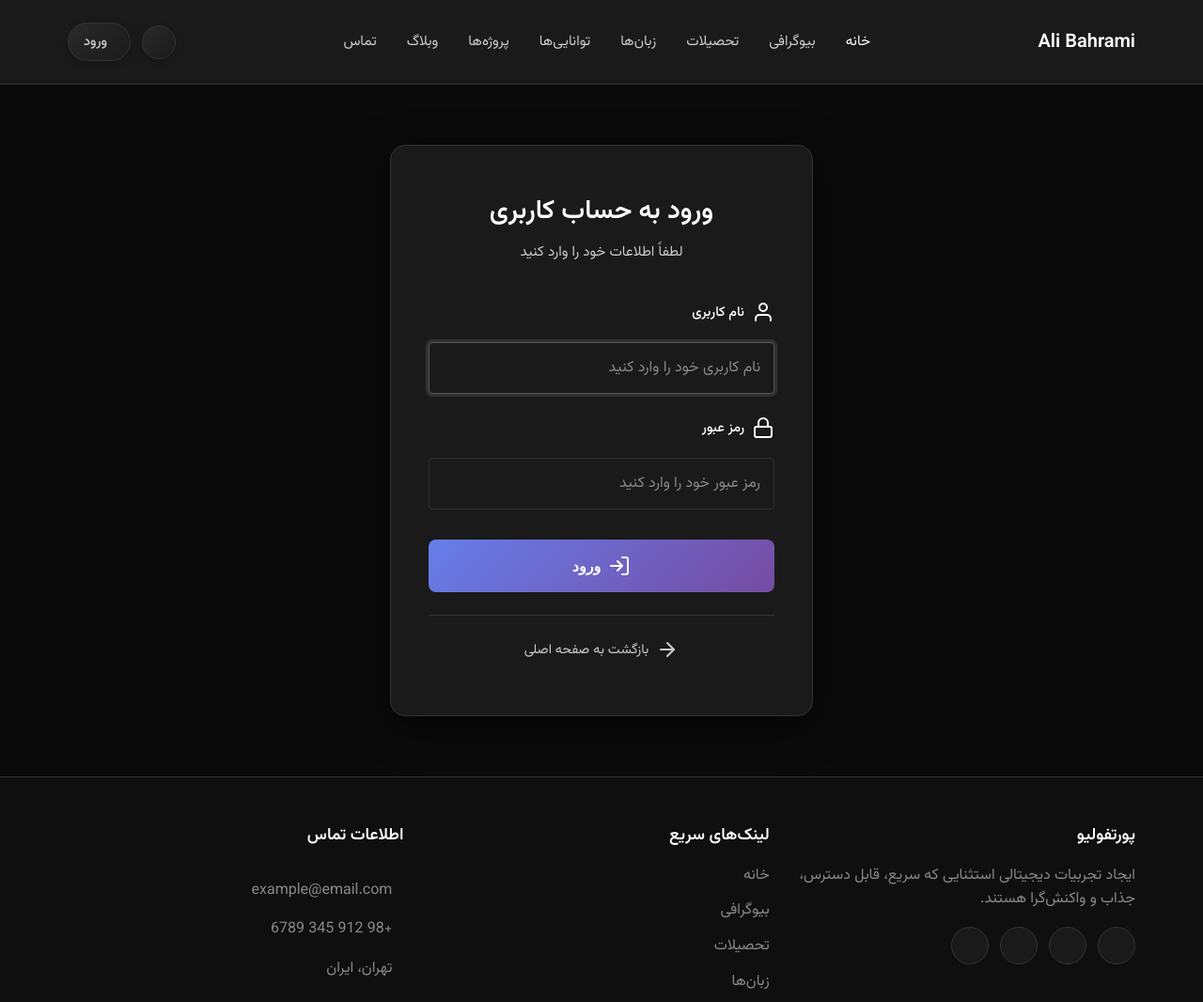
After one commit to alibahrami1376/web_CSV_Django, a Django app: page /login/ in a window 1280 px wide. The commit adds this page. Shown: the top 1066 px of the page at 94% size. Run offline with Django 5.2, Linux system fonts and the light colour scheme.

Commit message:
feat:add butoon login ,page login ,

```diff
--- a/blog/models.py
+++ b/blog/models.py
@@ -25,3 +25,9 @@ class Post(models.Model):
 
     def __str__(self):
         return f"{self.title}"
+
+class Newsletter(models.Model):
+    email = models.EmailField()
+
+    def __str__(self):
+        return self.email
--- a/blog/urls.py
+++ b/blog/urls.py
@@ -1,5 +1,5 @@
 from django.urls import path
-from blog.views import blog_home, blog_detail,blog_search
+from blog.views import blog_home, blog_detail,blog_search,save_newsletter
 
 app_name = 'blog'
 
@@ -8,5 +8,6 @@ urlpatterns = [
     path('<int:post_id>/', blog_detail, name='blog_detail'),
     path('category/<str:cat_name>/',blog_home,name='category'),
     path('author/<str:author_username>',blog_home,name='author'),
-    path('search/',blog_search,name='search')
+    path('search/',blog_search,name='search'),
+    path('newsletter/',save_newsletter,name="save_newsletter")
 ]
--- a/home/content.json
+++ b/home/content.json
@@ -6,6 +6,7 @@
       " bakend developer"
     ],
     "buttons": [
+
       {
         "label": "تماس با من",
         "href": "#contact",
--- a/home/urls.py
+++ b/home/urls.py
@@ -1,10 +1,11 @@
 
 from django.urls import path
-from home.views import home_page,save_contact
+from home.views import home_page,save_contact,login_view
 
 app_name='home'
 
 urlpatterns = [
     path('', home_page ,name= "home"),
-    path('contact/',save_contact,name="save_contact")
+    path('contact/',save_contact,name="save_contact"),
+    path('login/',login_view,name="login"),
 ]
--- a/home/views.py
+++ b/home/views.py
@@ -1,6 +1,7 @@
 import json
 from pathlib import Path
 from django.contrib import messages
+from django.contrib.auth import authenticate, login
 from django.conf import settings
 from django.http import request
 from django.shortcuts import render,redirect
@@ -20,7 +21,7 @@ def home_page(request):
 
 def save_contact(request:request):
     if request.method == "POST":
-        print("input yessssssssss")
+
         form = ContactForm(request.POST)
         if form.is_valid():
 
@@ -31,3 +32,24 @@ def save_contact(request:request):
 
 
     return redirect('home:home')
+
+def login_view(request):
+    if request.user.is_authenticated:
+        return redirect('home:home')
+
+    if request.method == 'POST':
+        username = request.POST.get('username')
+        password = request.POST.get('password')
+
+        user = authenticate(request, username=username, password=password)
+        if user is not None:
+            login(request, user)
+            messages.success(request, f'خوش آمدید {user.username}!')
+            next_url = request.GET.get('next')
+            if next_url:
+                return redirect(next_url)
+            return redirect('home:home')
+        else:
+            messages.error(request, 'نام کاربری یا رمز عبور اشتباه است.')
+
+    return render(request, 'login.html')
--- a/templates/base.html
+++ b/templates/base.html
@@ -5,14 +5,19 @@
     <meta charset="UTF-8" />
     <meta name="viewport" content="width=device-width, initial-scale=1.0" />
     <title>Ali Bahrami</title>
-    <link rel="stylesheet" href="{% static 'css/portfolio-style.css' %}"/>
+    <link rel="stylesheet" href="{% static 'css/portfolio-style.css' %}" />
     <script src="https://unpkg.com/feather-icons"></script>
   </head>
 
   <body class="dark-theme">
-    <portfolio-header></portfolio-header>
-
-    {%block content %} {% endblock %}
+    {% if user.is_authenticated %}
+    <portfolio-header
+      data-is-auth="true"
+      data-avatar="{{ user.profile.avatar.url }}"
+    ></portfolio-header>
+    {% else %}
+    <portfolio-header data-is-auth="false"></portfolio-header>
+    {% endif %} {%block content %} {% endblock %}
     <portfolio-footer></portfolio-footer>
     <script src="{% static 'js/header.js'%}"></script>
     <script src="{% static 'js/footer.js'%}"></script>
--- /dev/null
+++ b/templates/login.html
@@ -0,0 +1,276 @@
+{% extends 'base.html' %}
+{% load static %}
+
+{% block content %}
+<main>
+  <section class="login-section">
+    <div class="login-container">
+      <div class="login-card">
+        <div class="login-header">
+          <h1 class="login-title">ورود به حساب کاربری</h1>
+          <p class="login-subtitle">لطفاً اطلاعات خود را وارد کنید</p>
+        </div>
+
+        {% if messages %}
+          <div class="messages-container">
+            {% for message in messages %}
+              <div class="alert alert-{{ message.tags }}">
+                {{ message }}
+              </div>
+            {% endfor %}
+          </div>
+        {% endif %}
+
+        <form method="POST" class="login-form" action="{% url 'home:login' %}">
+          {% csrf_token %}
+
+          <div class="form-group">
+            <label for="username" class="form-label">
+              <i data-feather="user"></i>
+              نام کاربری
+            </label>
+            <input
+              type="text"
+              id="username"
+              name="username"
+              class="form-input"
+              placeholder="نام کاربری خود را وارد کنید"
+              required
+              autofocus
+            />
+          </div>
+
+          <div class="form-group">
+            <label for="password" class="form-label">
+              <i data-feather="lock"></i>
+              رمز عبور
+            </label>
+            <input
+              type="password"
+              id="password"
+              name="password"
+              class="form-input"
+              placeholder="رمز عبور خود را وارد کنید"
+              required
+            />
+          </div>
+
+          <div class="form-actions">
+            <button type="submit" class="btn btn-primary btn-login">
+              <i data-feather="log-in"></i>
+              ورود
+            </button>
+          </div>
+
+          <div class="login-footer">
+            <a href="{% url 'home:home' %}" class="back-link">
+              <i data-feather="arrow-right"></i>
+              بازگشت به صفحه اصلی
+            </a>
+          </div>
+        </form>
+      </div>
+    </div>
+  </section>
+</main>
+
+<style>
+  .login-section {
+    min-height: calc(100vh - 200px);
+    display: flex;
+    align-items: center;
+    justify-content: center;
+    padding: 4rem 2rem;
+  }
+
+  .login-container {
+    width: 100%;
+    max-width: 450px;
+    margin: 0 auto;
+  }
+
+  .login-card {
+    background: var(--surface-color);
+    border: 1px solid var(--border-color);
+    border-radius: 16px;
+    padding: 3rem 2.5rem;
+    box-shadow: 0 10px 40px rgba(0, 0, 0, 0.1);
+    transition: all 0.3s ease;
+  }
+
+  .dark-theme .login-card {
+    box-shadow: 0 10px 40px rgba(0, 0, 0, 0.5);
+  }
+
+  .light-theme .login-card {
+    box-shadow: 0 10px 40px rgba(0, 0, 0, 0.1);
+  }
+
+  .login-header {
+    text-align: center;
+    margin-bottom: 2.5rem;
+  }
+
+  .login-title {
+    font-size: 1.75rem;
+    font-weight: 600;
+    color: var(--text-color);
+    margin-bottom: 0.5rem;
+  }
+
+  .login-subtitle {
+    font-size: 0.95rem;
+    color: var(--text-secondary-color);
+  }
+
+  .messages-container {
+    margin-bottom: 1.5rem;
+  }
+
+  .alert {
+    padding: 1rem;
+    border-radius: 8px;
+    margin-bottom: 1rem;
+    font-size: 0.9rem;
+    text-align: center;
+  }
+
+  .alert-success {
+    background-color: rgba(76, 175, 80, 0.1);
+    color: #4caf50;
+    border: 1px solid rgba(76, 175, 80, 0.3);
+  }
+
+  .alert-error {
+    background-color: rgba(244, 67, 54, 0.1);
+    color: #f44336;
+    border: 1px solid rgba(244, 67, 54, 0.3);
+  }
+
+  .login-form {
+    width: 100%;
+  }
+
+  .form-group {
+    margin-bottom: 1.5rem;
+  }
+
+  .form-label {
+    display: flex;
+    align-items: center;
+    gap: 0.5rem;
+    font-size: 0.9rem;
+    font-weight: 500;
+    color: var(--text-color);
+    margin-bottom: 0.75rem;
+  }
+
+  .form-label i {
+    width: 18px;
+    height: 18px;
+    color: var(--text-secondary-color);
+  }
+
+  .form-input {
+    width: 100%;
+    padding: 0.875rem 1.25rem;
+    font-size: 1rem;
+    border: 1px solid var(--border-color);
+    border-radius: 8px;
+    background-color: var(--surface-2-color);
+    color: var(--text-color);
+    transition: all 0.3s ease;
+    font-family: 'Vazirmatn', sans-serif;
+  }
+
+  .form-input:focus {
+    outline: none;
+    border-color: #667eea;
+    box-shadow: 0 0 0 3px rgba(102, 126, 234, 0.1);
+  }
+
+  .form-input::placeholder {
+    color: var(--text-muted-color);
+  }
+
+  .form-actions {
+    margin-top: 2rem;
+    margin-bottom: 1.5rem;
+  }
+
+  .btn-login {
+    width: 100%;
+    padding: 1rem;
+    font-size: 1rem;
+    font-weight: 600;
+    display: flex;
+    align-items: center;
+    justify-content: center;
+    gap: 0.5rem;
+    border-radius: 8px;
+    background: linear-gradient(135deg, #667eea 0%, #764ba2 100%);
+    color: #ffffff;
+    border: none;
+    cursor: pointer;
+    transition: all 0.3s ease;
+  }
+
+  .btn-login:hover {
+    transform: translateY(-2px);
+    box-shadow: 0 8px 20px rgba(102, 126, 234, 0.4);
+  }
+
+  .btn-login:active {
+    transform: translateY(0);
+  }
+
+  .btn-login i {
+    width: 20px;
+    height: 20px;
+  }
+
+  .login-footer {
+    text-align: center;
+    padding-top: 1.5rem;
+    border-top: 1px solid var(--border-color);
+  }
+
+  .back-link {
+    display: inline-flex;
+    align-items: center;
+    gap: 0.5rem;
+    color: var(--text-secondary-color);
+    text-decoration: none;
+    font-size: 0.9rem;
+    transition: color 0.3s ease;
+  }
+
+  .back-link:hover {
+    color: var(--text-color);
+  }
+
+  .back-link i {
+    width: 16px;
+    height: 16px;
+  }
+
+  @media (max-width: 768px) {
+    .login-card {
+      padding: 2rem 1.5rem;
+    }
+
+    .login-title {
+      font-size: 1.5rem;
+    }
+  }
+</style>
+
+<script>
+  // Initialize feather icons after page load
+  document.addEventListener('DOMContentLoaded', function() {
+    if (typeof feather !== 'undefined') {
+      feather.replace();
+    }
+  });
+</script>
+{% endblock %}
```
Also changed, not shown: blog/admin.py (+6 -1 lines), blog/forms.py (added, +9 -0 lines), blog/views.py (+15 -1 lines), statics/js/header.js (+113 -34 lines), templates/blog/blog_home.html (+7 -2 lines), blog/migrations/0005_newsletter.py (added), statics/images/tecknologhi.jpg (added).
